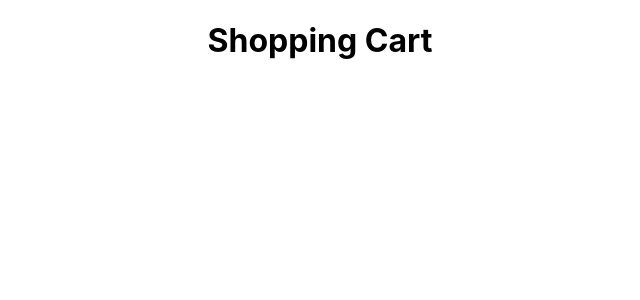
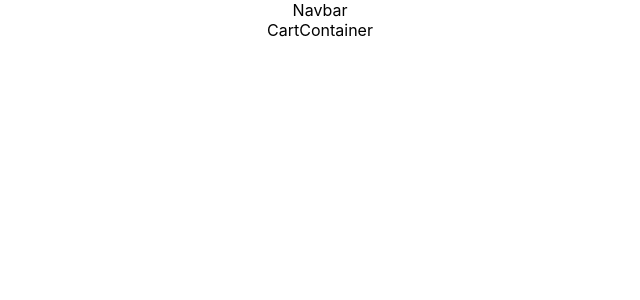
Before and after one commit to abdulsagheer/shopping-cart-using-redux-toolkit, a React (Create React App) app: page / in a window 1280 px wide. Shown: the top 300 px of the page, without its empty margins (320-960 px from the left). Built offline with nearby package versions, Linux system fonts and the light colour scheme.

Commit message:
Added Navbar and Cart Container to the App

```diff
--- a/src/App.jsx
+++ b/src/App.jsx
@@ -1,9 +1,12 @@
 import "./App.css";
+import CartContainer from "./components/cart/CartContainer";
+import Navbar from "./components/Navbar";
 
 function App() {
   return (
     <div className="App">
-      <h1>Shopping Cart</h1>
+      <Navbar />
+      <CartContainer />
     </div>
   );
 }
```
